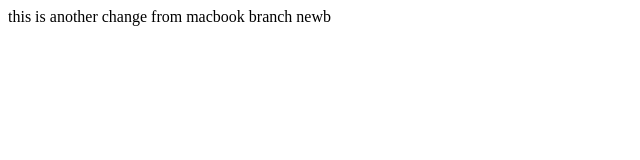
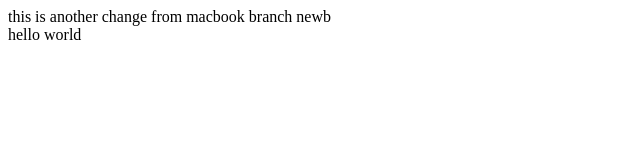
Before and after one commit to bbxmbb/sportmatcher, a plain HTML site: page index.html in a window 1280 px wide. Shown: the full height of the page, 0-640 px from the left. Drawn offline with Linux system fonts and the light colour scheme.

Commit message:
hello world

```diff
--- a/index.html
+++ b/index.html
@@ -9,6 +9,7 @@
 
 <body>
     this is another change from macbook branch newb
+    <div><span>hello world</span></div>
 </body>
 
 </html>
```
